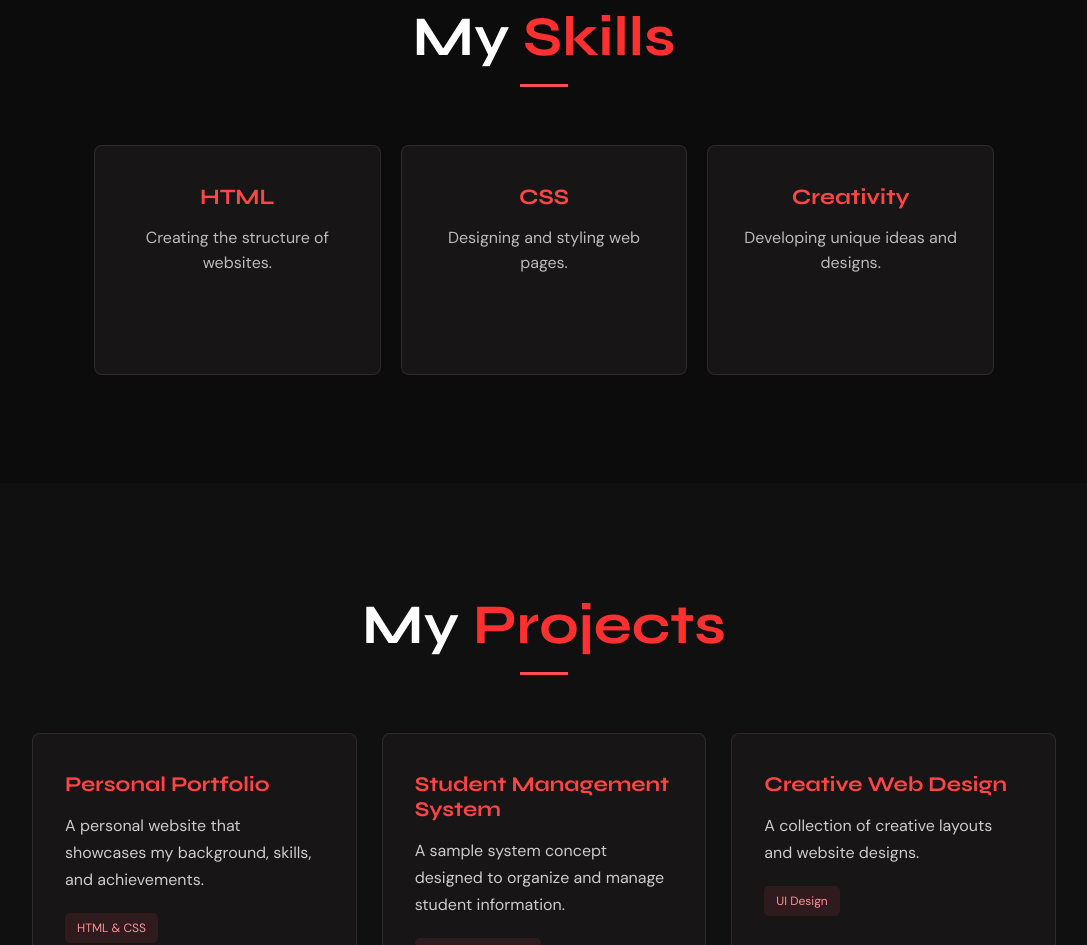
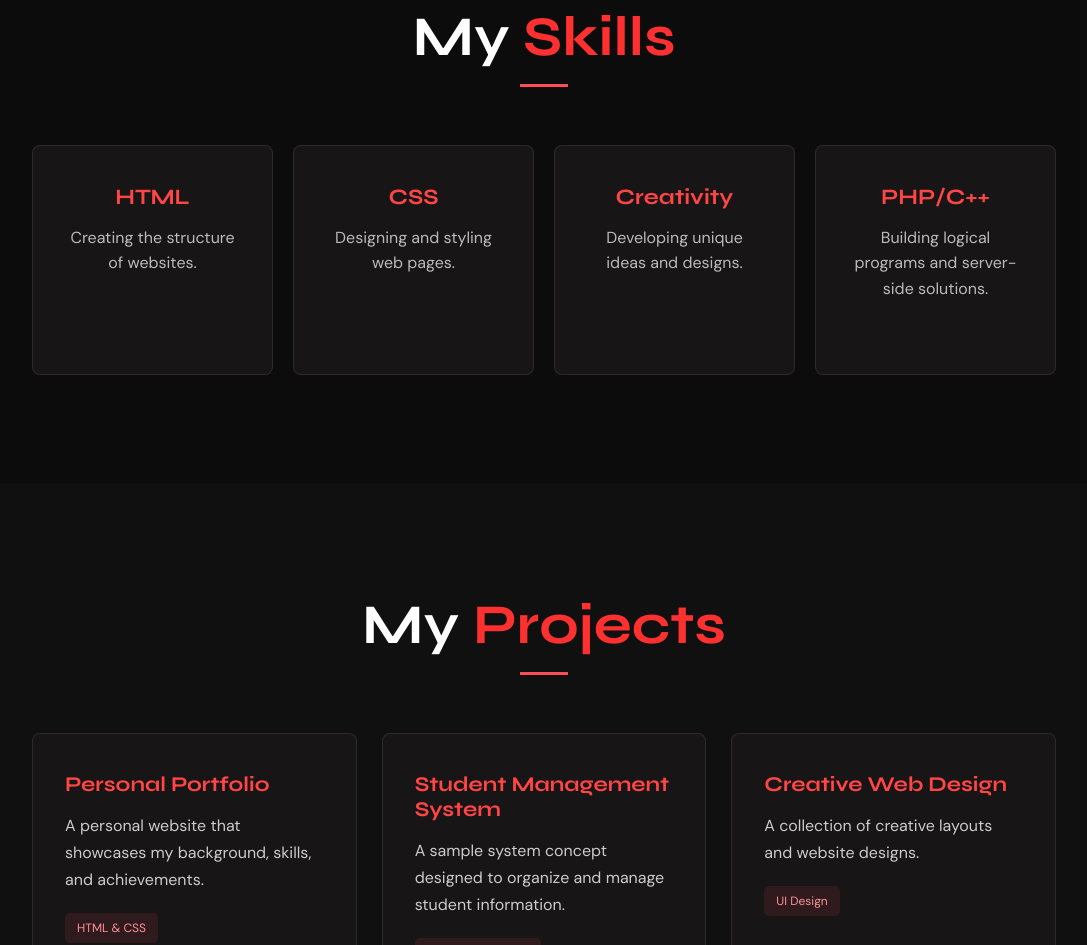
Before and after one commit to jasperbondoc/Bondoc-Project-1, a plain HTML site: page index.html in a window 1280 px wide. Shown: the part 1470-2415 px from the top of the page, without its empty margins (96-1183 px from the left). Drawn offline with Linux system fonts and the light colour scheme.

Commit message:
additional skill

```diff
--- a/index.html
+++ b/index.html
@@ -96,6 +96,11 @@
             <div class="skill-card">
                 <h3>Creativity</h3>
                 <p>Developing unique ideas and designs.</p>
+            </div>
+
+            <div class="skill-card">
+                <h3>PHP/C++</h3>
+                <p>Building logical programs and server-side solutions.</p>
             </div>
 
         </div>
--- a/styles/style.css
+++ b/styles/style.css
@@ -184,9 +184,9 @@ section:not(.home) {
 
 .skills-container {
     display: grid;
-    grid-template-columns: repeat(3, minmax(0, 1fr));
+    grid-template-columns: repeat(4, minmax(0, 1fr));
     gap: 20px;
-    max-width: 900px;
+    max-width: 1100px;
     margin: 0 auto;
 }
 
@@ -743,6 +743,10 @@ section:not(.home) {
     transition-delay: 0.16s;
 }
 
+.skill-card:nth-child(4) {
+    transition-delay: 0.24s;
+}
+
 footer {
     border-top: 1px solid var(--line);
     background: #080808;
```
